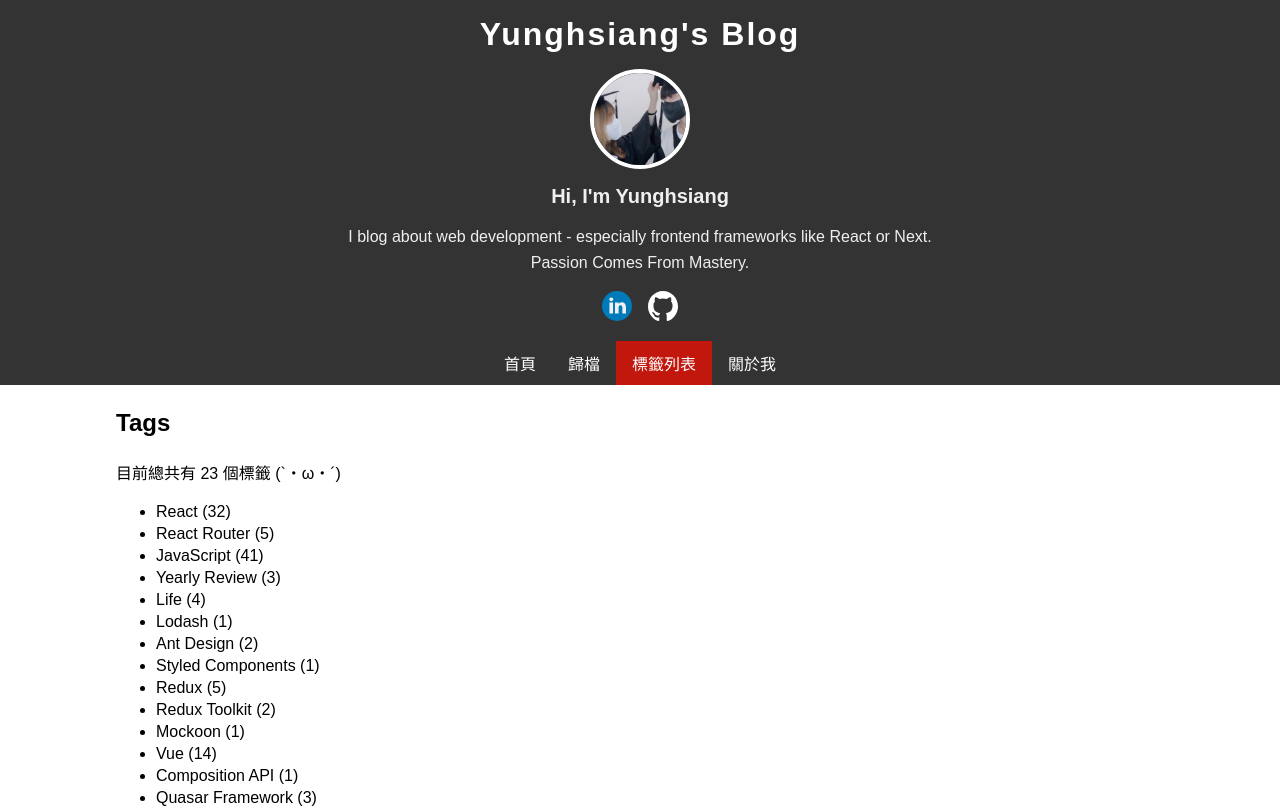
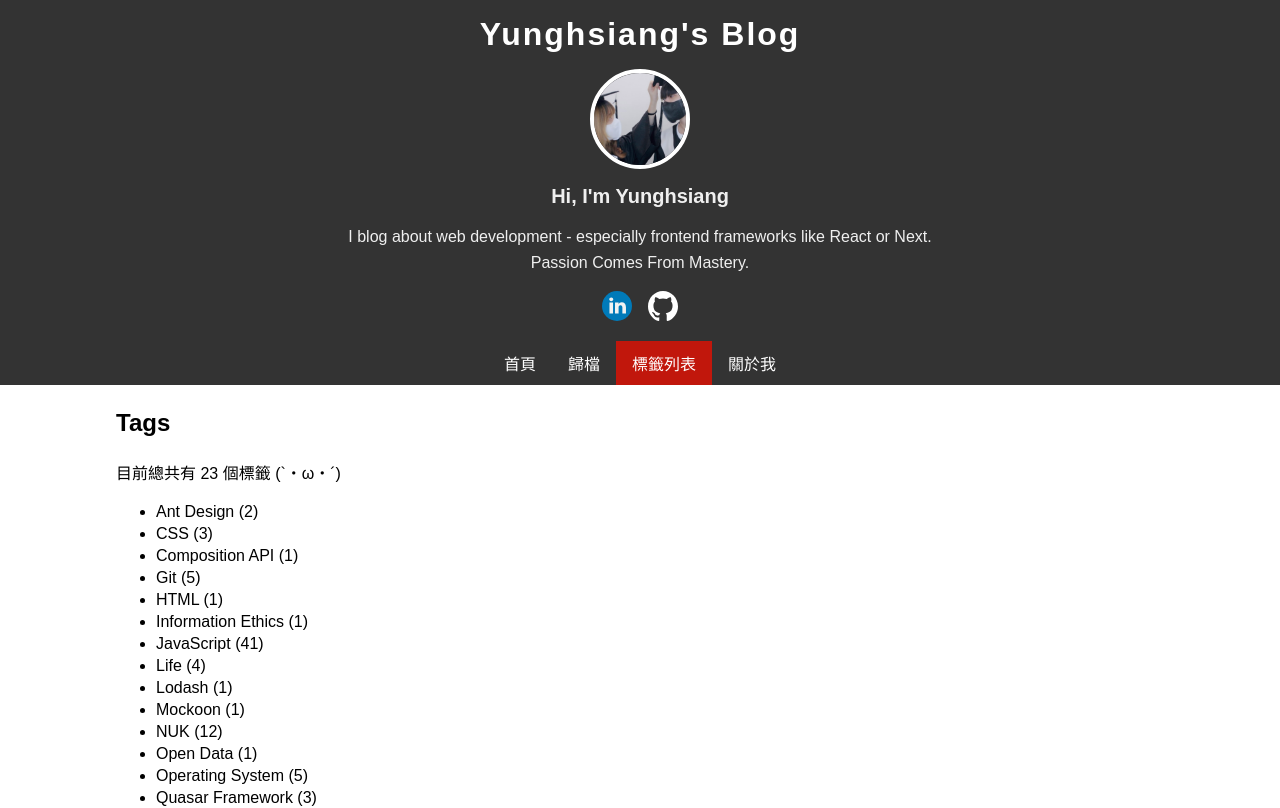
Before and after one commit to castle2668/next-pages-router-blog, a Next.js app: page /tags in a window 1280 px wide. Shown: the top 808 px of the page. Built offline with nearby package versions, Linux system fonts and the light colour scheme; a web font is replaced by a local one.

Commit message:
feat: tag detail page

```diff
--- a/components/tags/all-tags.js
+++ b/components/tags/all-tags.js
@@ -3,53 +3,18 @@ import React from 'react';
 
 import classes from './all-tags.module.scss';
 
-const groupByTag = (posts) => {
-  // 創建以標籤為鍵的物件
-  const postsByTag = {};
-
-  // 將文章分類到對應的標籤
-  posts.forEach((post) => {
-    if (post.tags && post.tags.length > 0) {
-      post.tags.forEach((tag) => {
-        if (!postsByTag[tag]) {
-          postsByTag[tag] = [];
-        }
-        postsByTag[tag].push(post);
-      });
-    }
-    // else {
-    //   // 如果文章沒有標籤，可以放入一個預設的標籤，例如 "NoTag"
-    //   const defaultTag = 'NoTag';
-    //   if (!postsByTag[defaultTag]) {
-    //     postsByTag[defaultTag] = [];
-    //   }
-    //   postsByTag[defaultTag].push(post);
-    // }
-  });
-
-  // 將物件轉換為陣列
-  const postsByTagArray = Object.entries(postsByTag).map(([tag, posts]) => ({
-    tag,
-    posts,
-  }));
-
-  return postsByTagArray;
-};
-
-const TagsList = (props) => {
-  const { posts } = props;
-
-  const postsByTag = groupByTag(posts);
+const AllTags = (props) => {
+  const { tags } = props;
 
   return (
     <section className={classes.tags}>
       <h2>Tags</h2>
-      <p>目前總共有 {postsByTag.length} 個標籤 (`・ω・´)</p>
+      <p>目前總共有 {tags.length} 個標籤 (`・ω・´)</p>
       <ul>
-        {postsByTag.map((tagPosts) => (
-          <li key={tagPosts.tag}>
-            <Link href={`/tags${tagPosts.tag}`}>
-              {tagPosts.tag} ({tagPosts.posts.length})
+        {tags.map((tag) => (
+          <li key={tag.slug}>
+            <Link href={`/tags/${tag.slug}`}>
+              {tag.name} ({tag.count})
             </Link>
           </li>
         ))}
@@ -58,4 +23,4 @@ const TagsList = (props) => {
   );
 };
 
-export default TagsList;
+export default AllTags;
--- /dev/null
+++ b/components/tags/tag-detail.module.css
@@ -0,0 +1,5 @@
+.tag h2 {
+  font-size: 24px;
+  margin-top: 8px;
+  margin-bottom: 24px;
+}
--- a/pages/posts/[slug].js
+++ b/pages/posts/[slug].js
@@ -33,7 +33,11 @@ export const getStaticProps = (context) => {
 export const getStaticPaths = () => {
   const postFilenames = getPostsFiles();
   const slugs = postFilenames.map((filename) => filename.replace(/\.md$/, ''));
-  const postPaths = slugs.map((slug) => ({ params: { slug: slug } }));
+  const postPaths = slugs.map((slug) => ({
+    params: {
+      slug: slug,
+    },
+  }));
 
   return {
     paths: postPaths,
--- a/pages/tags/index.js
+++ b/pages/tags/index.js
@@ -3,9 +3,10 @@ import React from 'react';
 
 import AllTags from '@/components/tags/all-tags';
 import { getAllPosts } from '@/utils/posts-util';
+import { getAllTags } from '@/utils/tags-util';
 
 const AllTagsPage = (props) => {
-  const { posts } = props;
+  const { tags } = props;
 
   return (
     <>
@@ -16,7 +17,7 @@ const AllTagsPage = (props) => {
           content="I post about programming and web development."
         />
       </Head>
-      <AllTags posts={posts} />
+      <AllTags tags={tags} />
     </>
   );
 };
@@ -25,10 +26,11 @@ export default AllTagsPage;
 
 export const getStaticProps = () => {
   const allPosts = getAllPosts();
+  const allTags = getAllTags(allPosts);
 
   return {
     props: {
-      posts: allPosts,
+      tags: allTags,
     },
   };
 };
--- /dev/null
+++ b/utils/tags-util.js
@@ -0,0 +1,46 @@
+import { getAllPosts } from './posts-util';
+
+export const slugify = (str) => {
+  return str.replace(/\s+/g, '-').toLowerCase(); // e.g. 'Hello World' -> 'hello-world'
+};
+
+export const getAllTags = (posts) => {
+  const tags = [];
+
+  posts.forEach((post) => {
+    if (post.tags && post.tags.length > 0) {
+      post.tags.forEach((tag) => {
+        const existingTag = tags.find((t) => t.name === tag);
+
+        if (existingTag) {
+          existingTag.count += 1;
+        } else {
+          tags.push({
+            count: 1,
+            name: tag,
+            slug: slugify(tag),
+          });
+        }
+      });
+    }
+  });
+
+  tags.sort((a, b) => (a.name > b.name ? 1 : -1));
+
+  return tags;
+};
+
+export const getTagData = (tagIdentifier) => {
+  const allPosts = getAllPosts();
+  const tagData = allPosts.filter((post) =>
+    post.tags.map((tag) => slugify(tag)).includes(tagIdentifier),
+  );
+
+  // 取得 slug 的 tag name
+  const tag = getAllTags(allPosts).find((tag) => tag.slug === tagIdentifier);
+
+  return {
+    tag,
+    posts: tagData,
+  };
+};
```
Also changed, not shown: components/tags/tag-detail.js (+12 -2 lines), pages/tags/[slug].js (added, +56 -0 lines), 1 other file (tests, documents, lock files or other folders).
